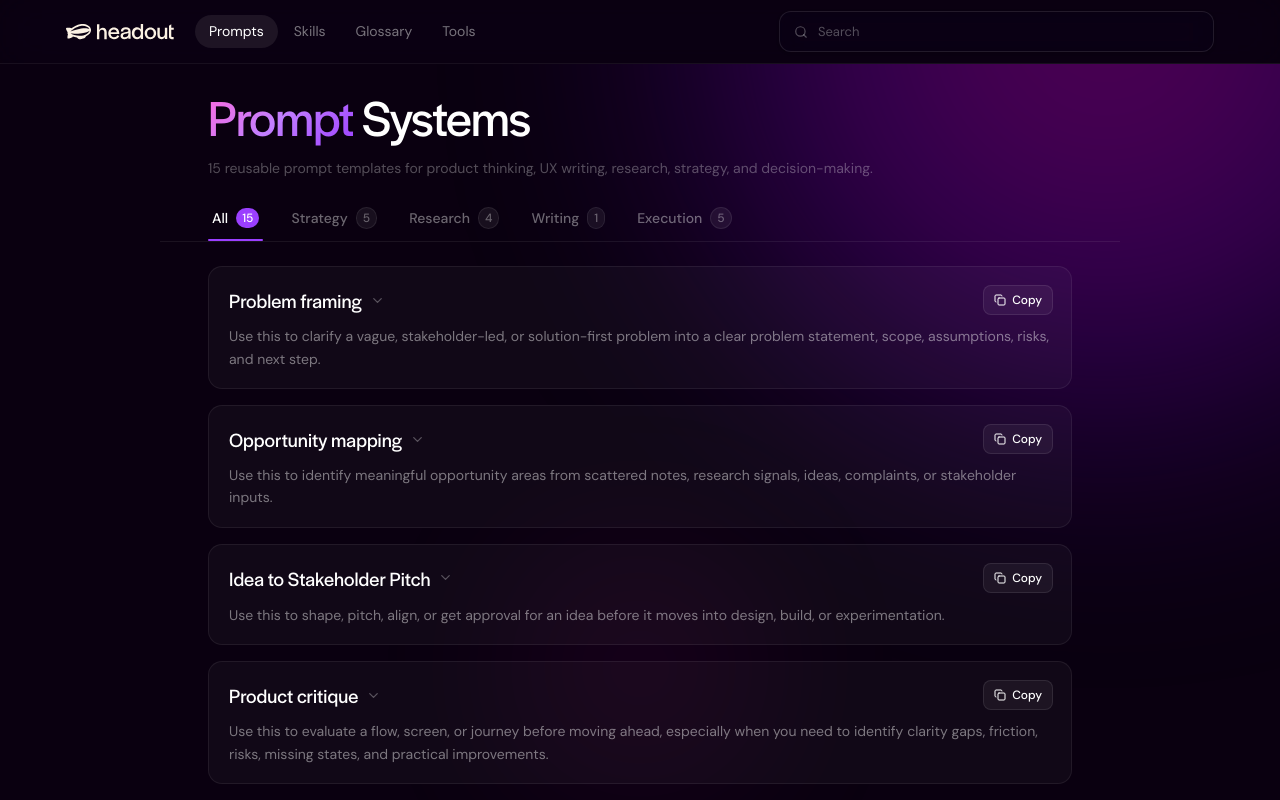
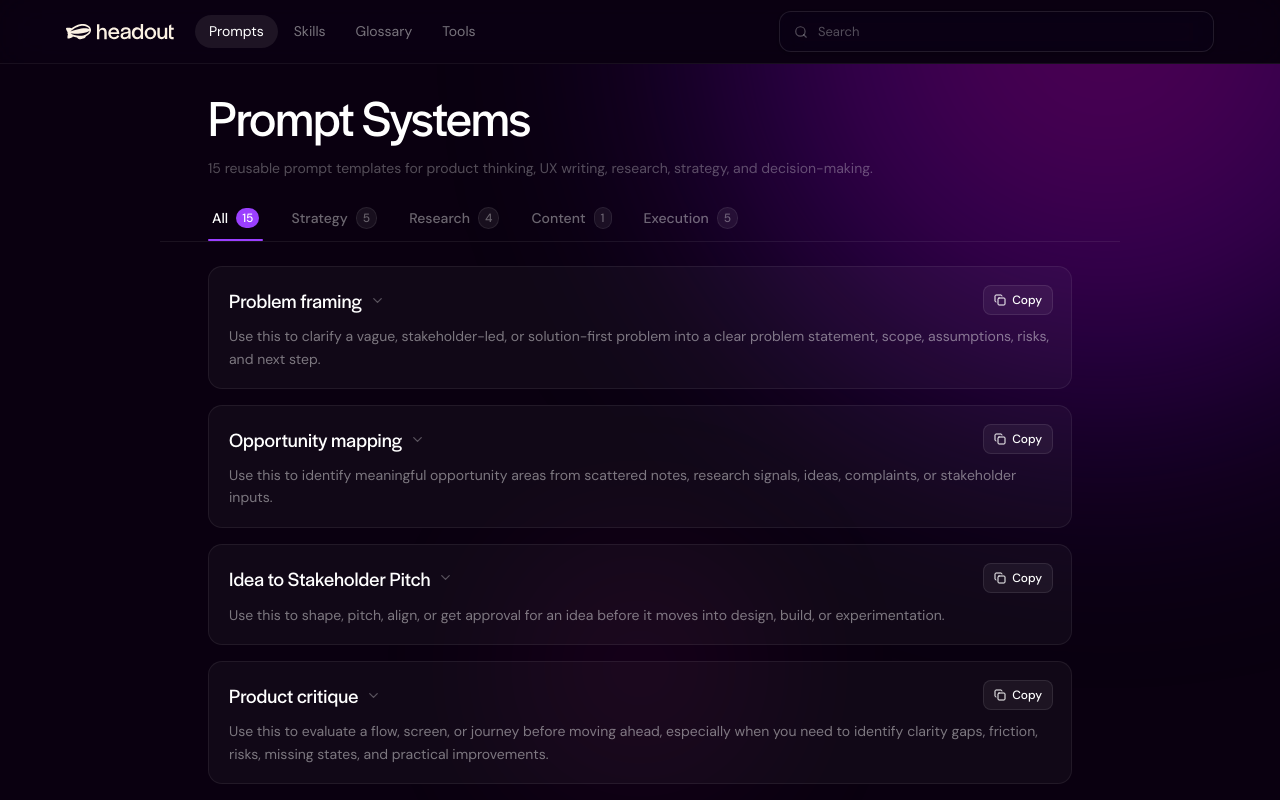
Before and after one commit to pavitsond-cyber/AI-Playbook, a Next.js app: page /prompts in a window 1280 px wide. Shown: the top 800 px of the page. Built offline with nearby package versions, Linux system fonts and the light colour scheme; a web font is replaced by a local one.

Commit message:
Prompts: Writing→Content; headers: gradient→solid #FFFFFF sitewide

```diff
--- a/app/(playbook)/page.tsx
+++ b/app/(playbook)/page.tsx
@@ -223,10 +223,10 @@ export default function LandingPage() {
             letterSpacing: '-0.02em',
             margin: 0,
             paddingBottom: '0.06em',
-            background: 'linear-gradient(163.1deg, #ffffff 41.19%, rgba(255,255,255,0) 112.51%)',
-            WebkitBackgroundClip: 'text',
-            WebkitTextFillColor: 'transparent',
-            backgroundClip: 'text',
+            color: '#ffffff',
+
+
+
           }}>
             AI Playbook
           </h1>
@@ -237,10 +237,10 @@ export default function LandingPage() {
             lineHeight: 1.5,
             letterSpacing: '-0.02em',
             margin: 0,
-            background: 'linear-gradient(168.5deg, #ffffff 41.19%, rgba(255,255,255,0) 112.51%)',
-            WebkitBackgroundClip: 'text',
-            WebkitTextFillColor: 'transparent',
-            backgroundClip: 'text',
+            color: '#ffffff',
+
+
+
           }}>
             Headout team&apos;s repository for everything in design and beyond
           </p>
@@ -279,10 +279,10 @@ export default function LandingPage() {
             flexShrink: 0,
             paddingBottom: '0.06em',
             paddingRight: '0.04em',
-            background: 'linear-gradient(163.1deg, #ffffff 41.19%, rgba(255,255,255,0) 112.51%)',
-            WebkitBackgroundClip: 'text',
-            WebkitTextFillColor: 'transparent',
-            backgroundClip: 'text',
+            color: '#ffffff',
+
+
+
           }}>
             AI Playbook
           </h1>
@@ -295,10 +295,10 @@ export default function LandingPage() {
             maxWidth: 337,
             margin: 0,
             flexShrink: 0,
-            background: 'linear-gradient(163.4deg, #ffffff 41.19%, rgba(255,255,255,0) 112.51%)',
-            WebkitBackgroundClip: 'text',
-            WebkitTextFillColor: 'transparent',
-            backgroundClip: 'text',
+            color: '#ffffff',
+
+
+
           }}>
             Headout team&apos;s repository for everything in design and beyond
           </p>
--- a/app/(playbook)/prompts/page.tsx
+++ b/app/(playbook)/prompts/page.tsx
@@ -783,7 +783,7 @@ function PromptRow({ prompt, index, isOpen, onToggle }: {
   )
 }
 
-const PROMPT_TABS = ['All', 'Strategy', 'Research', 'Writing', 'Execution']
+const PROMPT_TABS = ['All', 'Strategy', 'Research', 'Content', 'Execution']
 
 const PROMPT_TO_TAB: Record<string, string> = {
   'problem-framing': 'Strategy',
@@ -795,7 +795,7 @@ const PROMPT_TO_TAB: Record<string, string> = {
   'research-synthesis-insight': 'Research',
   'user-interview-guide': 'Research',
   'survey-design': 'Research',
-  'ux-copy': 'Writing',
+  'ux-copy': 'Content',
   'prd': 'Execution',
   'experiment-and-measurement': 'Execution',
   'edge-case-finder': 'Execution',
--- a/app/globals.css
+++ b/app/globals.css
@@ -102,18 +102,16 @@ a, button, [role="button"] {
 ::-webkit-scrollbar-track { background: transparent; }
 ::-webkit-scrollbar-thumb { background: rgba(155,63,255,0.25); border-radius: 2px; }
 
-/* ── Gradient text ───────────────────────────────────── */
+/* ── Gradient text → solid white ───────────────────── */
 .gradient-text {
-  background: linear-gradient(135deg, #FF69DB 0%, #C27FFF 50%, #9B3FFF 100%);
-  -webkit-background-clip: text;
-  -webkit-text-fill-color: transparent;
-  background-clip: text;
+  color: #ffffff;
+  background: none;
+  -webkit-text-fill-color: #ffffff;
 }
 .gradient-text-dark {
-  background: linear-gradient(135deg, #CC00AA, #6B00CC);
-  -webkit-background-clip: text;
-  -webkit-text-fill-color: transparent;
-  background-clip: text;
+  color: #ffffff;
+  background: none;
+  -webkit-text-fill-color: #ffffff;
 }
 
 /* ── Section divider ─────────────────────────────────── */
```
